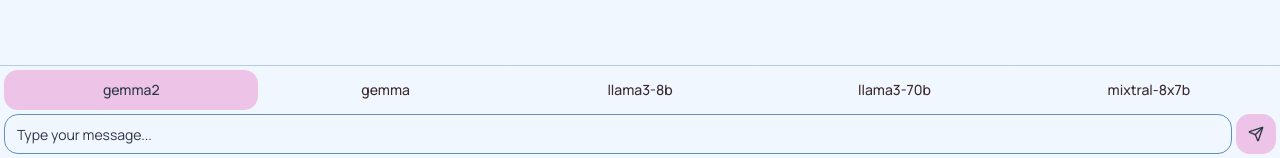
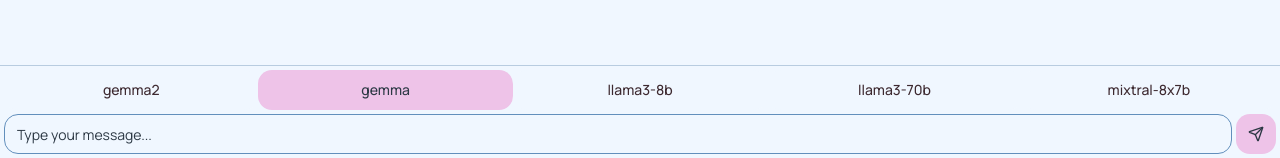
Before and after one commit to zenitogr/zengroqchat, a Next.js app: page / in a window 1280 px wide. Shown: the part 642-800 px from the top of the page. Built offline with nearby package versions, Linux system fonts and the light colour scheme; no server answers.

Commit message:
changed default model

```diff
--- a/components/ChatBot.tsx
+++ b/components/ChatBot.tsx
@@ -9,7 +9,7 @@ import ModelList from '@/lib/data/model-list';
 export default function ChatBot() {
   const [conversation, setConversation] = useState<Message[]>([{ content: 'Hello! I am Vercel AI. How can I help you?', role: 'assistant' }]);
   const [inputValue, setInputValue] = useState('');
-  const [model, setModel] = useState<string>('gemma2-9b-it');
+  const [model, setModel] = useState<string>('gemma-7b-it');
 
   const handleSubmit = async (event: React.FormEvent<HTMLFormElement>) => {
     event.preventDefault();
```
